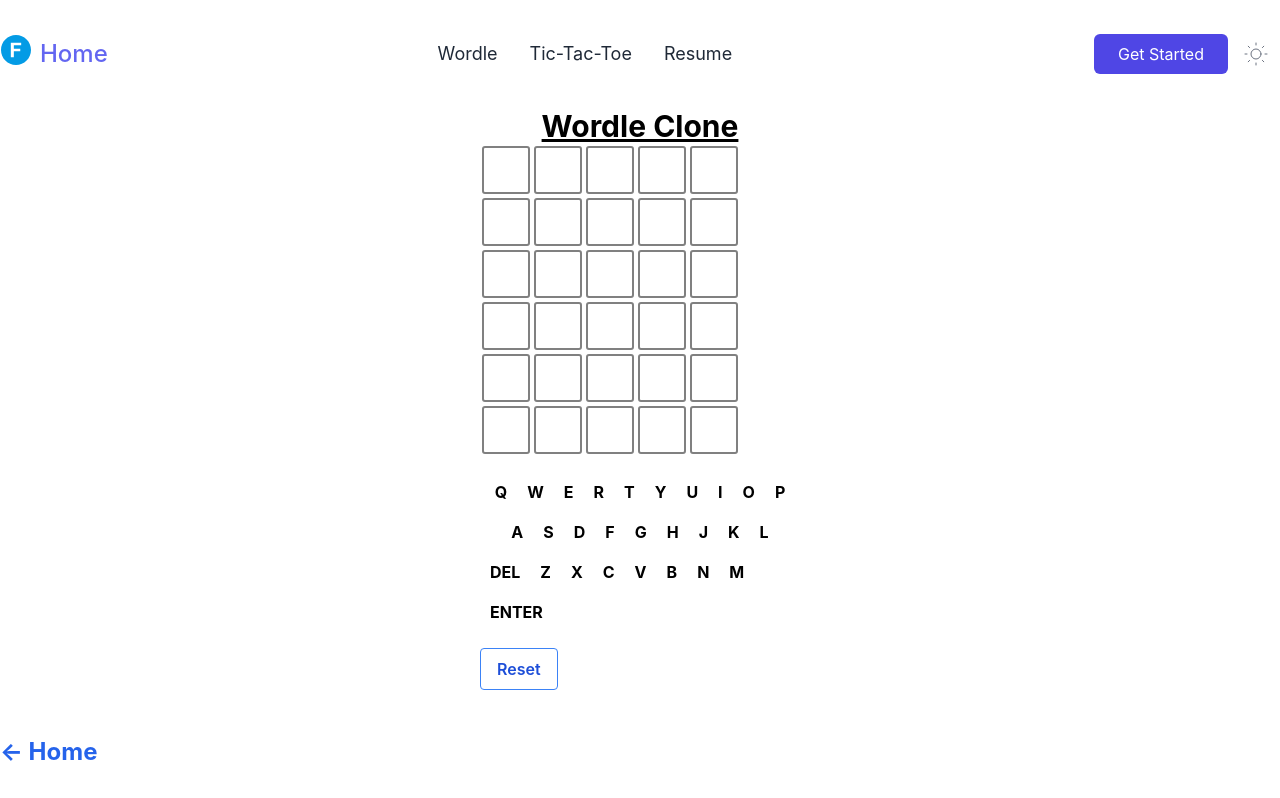
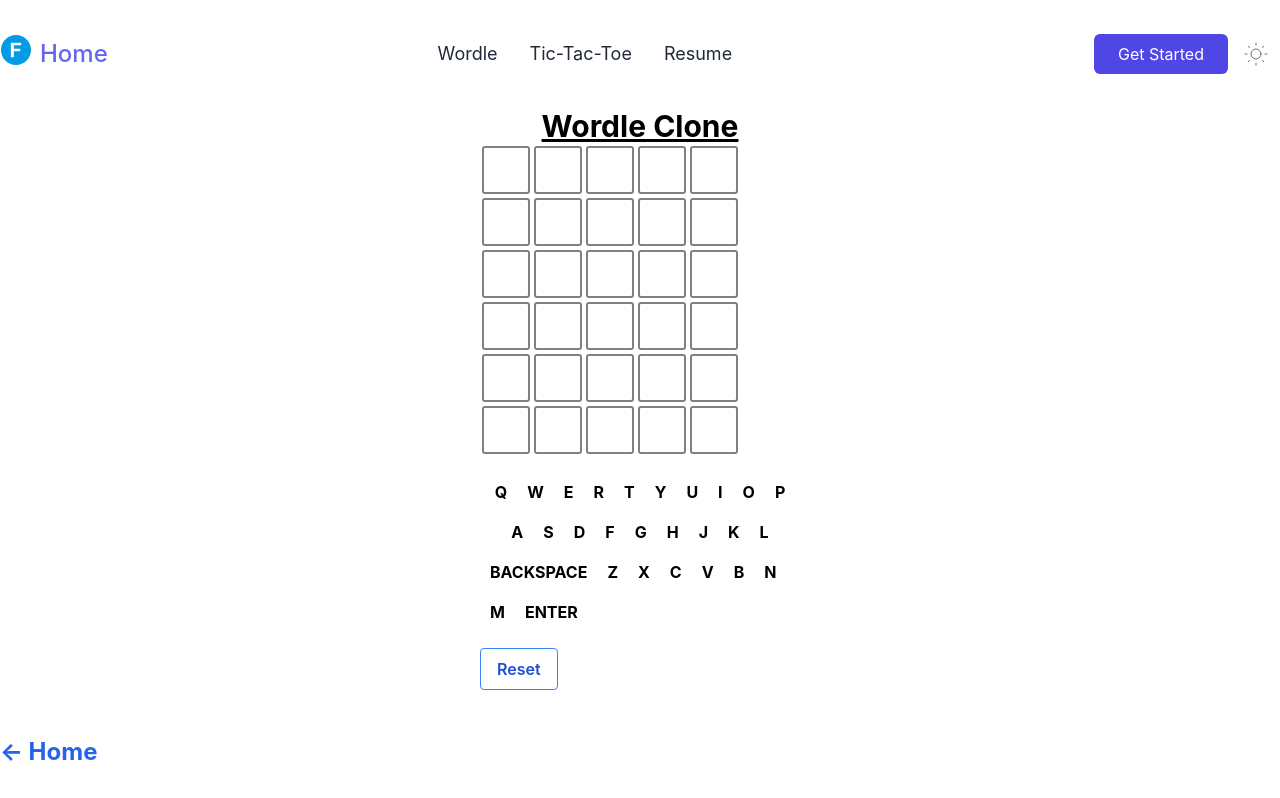
Before and after one commit to arifarber/farber-website, a Next.js app: page /games/wordle in a window 1280 px wide. Built offline with nearby package versions, Linux system fonts and the light colour scheme.

Commit message:
wordle keyboard

```diff
--- a/components/wordleComponents/wordleGame.js
+++ b/components/wordleComponents/wordleGame.js
@@ -1,8 +1,12 @@
+import { useEffect } from 'react'
 import { WORDS } from './words.js'
 import 'animate.css'
+
 import gameStyle from './wordleGame.module.css'
-import React, { useState } from 'react'
+
 import Router from 'next/router'
+
+// import keyboardReceiver from '/pages/games/wordle.js'
 
 const NUMBER_OF_GUESSES = 6
 let guessesRemaining = NUMBER_OF_GUESSES
@@ -10,6 +14,10 @@
 let nextLetter = 0
 let rightGuessString = WORDS[Math.floor(Math.random() * WORDS.length)]
 export default function Game() {
+    useEffect(() => {
+        window.addEventListener('keydown', keyboardReceiver)
+        return () => window.removeEventListener('keydown', keyboardReceiver)
+    },[])
     return (
         <>
             <div id="gameState">
@@ -39,7 +47,7 @@
                         <KeyboardButton letter="l"></KeyboardButton>
                     </div>
                     <div>
-                        <KeyboardButton letter="Del"></KeyboardButton>
+                        <KeyboardButton letter="Backspace"></KeyboardButton>
                         <KeyboardButton letter="z"></KeyboardButton>
                         <KeyboardButton letter="x"></KeyboardButton>
                         <KeyboardButton letter="c"></KeyboardButton>
@@ -55,11 +63,12 @@
         </>
     )
 }
-
+const keyboardReceiver = (letter) => {
+    HandleKeyboard(letter.key)
+}
 function InitBoard() {
     const row = <div className={gameStyle.letterrow}></div>
     const box = <div className={gameStyle.letterbox}></div>
-
     return [...Array(6)].map((elementInArray, index) => (
         <div key={index} className={gameStyle.letterrow}>
             {[...Array(5)].map((elementInArray, index) => (
@@ -91,12 +100,13 @@
 }
 //todo: play around with {letter}
 const HandleKeyboard = (letter) => {
+
     if (guessesRemaining === 0) {
         return
     }
 
     let pressedKey = letter
-    if (pressedKey === 'Del' && nextLetter !== 0) {
+    if (pressedKey === 'Backspace' && nextLetter !== 0) {
         deleteLetter()
         return
     }
@@ -107,6 +117,7 @@
     }
 
     let found = pressedKey.match(/[a-z]/gi)
+
     if (!found || found.length > 1) {
         return
     } else {
--- a/pages/games/wordle.js
+++ b/pages/games/wordle.js
@@ -1,10 +1,12 @@
 import Head from 'next/head'
 import Link from 'next/link'
+import { useEffect } from 'react'
 import Navbar from '/components/navbar'
 import 'animate.css'
 import GameBoard from '/components/wordleComponents/wordleGame.js'
 
 export default function Word() {
+
     return (
         <>
             <Head>
@@ -14,8 +16,8 @@
             <Navbar></Navbar>
 
             <h1 className="text-3xl font-bold underline text-center">
-                {' '}
-                Wordle Clone{' '}
+
+                Wordle Clone
             </h1>
             <div className="m-auto w-1/4">
                 <GameBoard></GameBoard>
@@ -28,3 +30,7 @@
         </>
     )
 }
+export const keyboardReceiver = (letter) => {
+    console.log("wordle.js: " + letter.key)
+    return letter.key
+}
--- a/pages/index.js
+++ b/pages/index.js
@@ -9,7 +9,7 @@
                 <title>Ari Farber</title>
                 <meta
                     name="description"
-                    content="Nextly is a free landing page template built with next.js & Tailwind CSS"
+                    content="Personal Website of Ari Farber"
                 />
                 <link rel="icon" href="/favicon.ico" />
             </Head>
```
